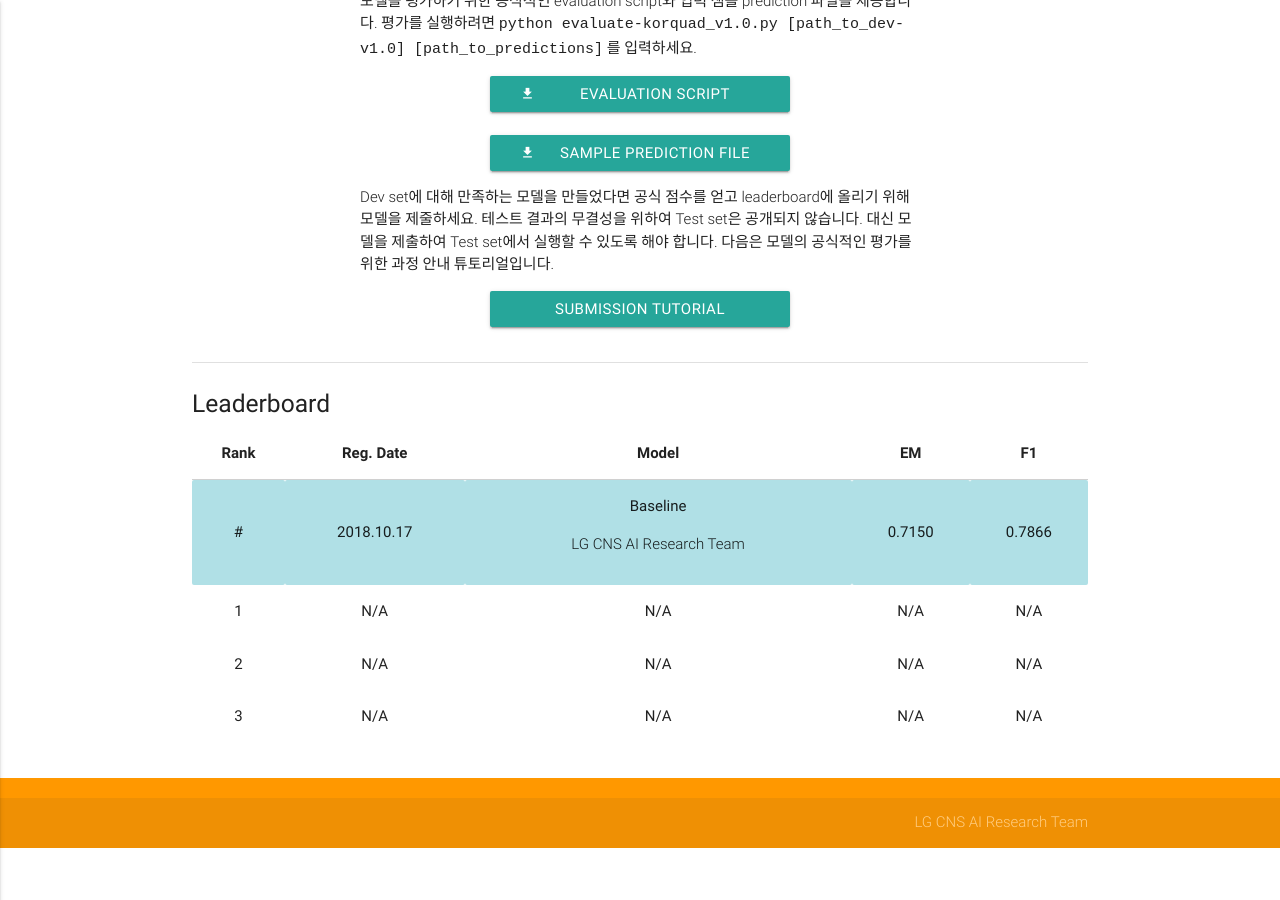
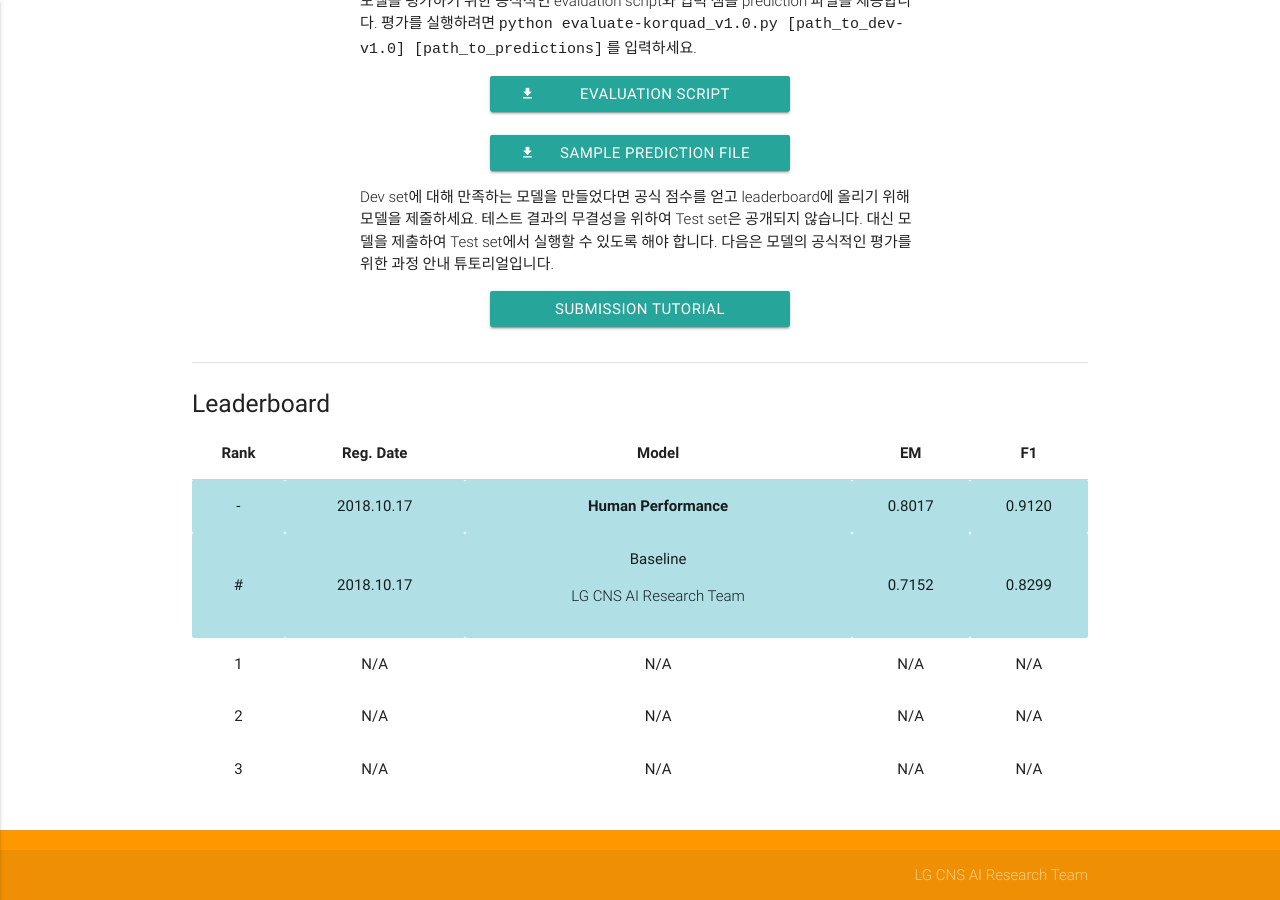
Before and after one commit to korquad/korquad.github.io, a Jekyll site: the page built from index.md, in a window 1280 px wide and 900 px high, scrolled down 1164 px. Built offline with Jekyll 4.4.1, drawn with Linux system fonts in a browser that asks for light colours; before the commit the page ends 2012 px from its top, so only the background shows below that.

Commit message:
Update home.html
add human performance

```diff
--- a/_layouts/home.html
+++ b/_layouts/home.html
@@ -119,13 +119,22 @@ layout: default
                   </thead>
                   <tbody>
                     <tr>
+                      <td bgcolor="#B0E0E6">-</td>
+                      <td bgcolor="#B0E0E6">2018.10.17</td>
+                      <td bgcolor="#B0E0E6">
+                        <b>Human Performance</b>
+                      </td>
+                      <td bgcolor="#B0E0E6">0.8017</td>
+                      <td bgcolor="#B0E0E6">0.9120</td>
+                    </tr>
+                    <tr>
                       <td bgcolor="#B0E0E6">#</td>
                       <td bgcolor="#B0E0E6">2018.10.17</td>
                       <td bgcolor="#B0E0E6">
                         Baseline<p class="light">LG CNS AI Research Team</p>
                       </td>
-                      <td bgcolor="#B0E0E6">0.7150</td>
-                      <td bgcolor="#B0E0E6">0.7866</td>
+                      <td bgcolor="#B0E0E6">0.7152</td>
+                      <td bgcolor="#B0E0E6">0.8299</td>
                     </tr>
                     <tr>
                       <td>1</td>
```
